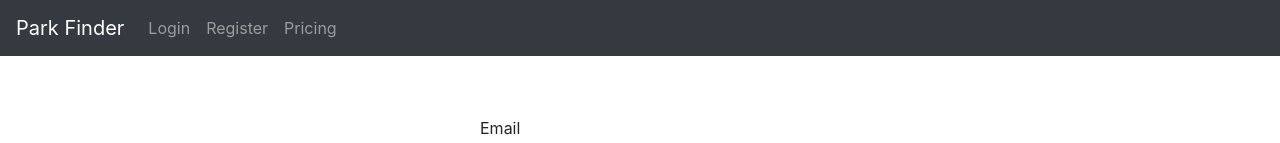
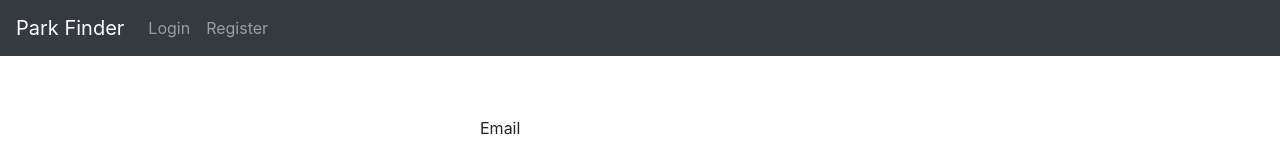
Before and after one commit to Nathan-Rosenboom/Park-Finder, a React (Create React App) app in the folder client/: page / in a window 1280 px wide. Shown: the top 143 px of the page. Built offline with nearby package versions, Linux system fonts and the light colour scheme.

Commit message:
Removed unused nav link from navbar

```diff
--- a/client/src/pages/layout/public/Navbar.jsx
+++ b/client/src/pages/layout/public/Navbar.jsx
@@ -9,7 +9,6 @@ function Navigation(props) {
     <Nav className="mr-auto">
       <Nav.Link href="#home">Login</Nav.Link>
       <Nav.Link href="#features">Register</Nav.Link>
-      <Nav.Link href="#pricing">Pricing</Nav.Link>
     </Nav>
   </Navbar>
     )
```
